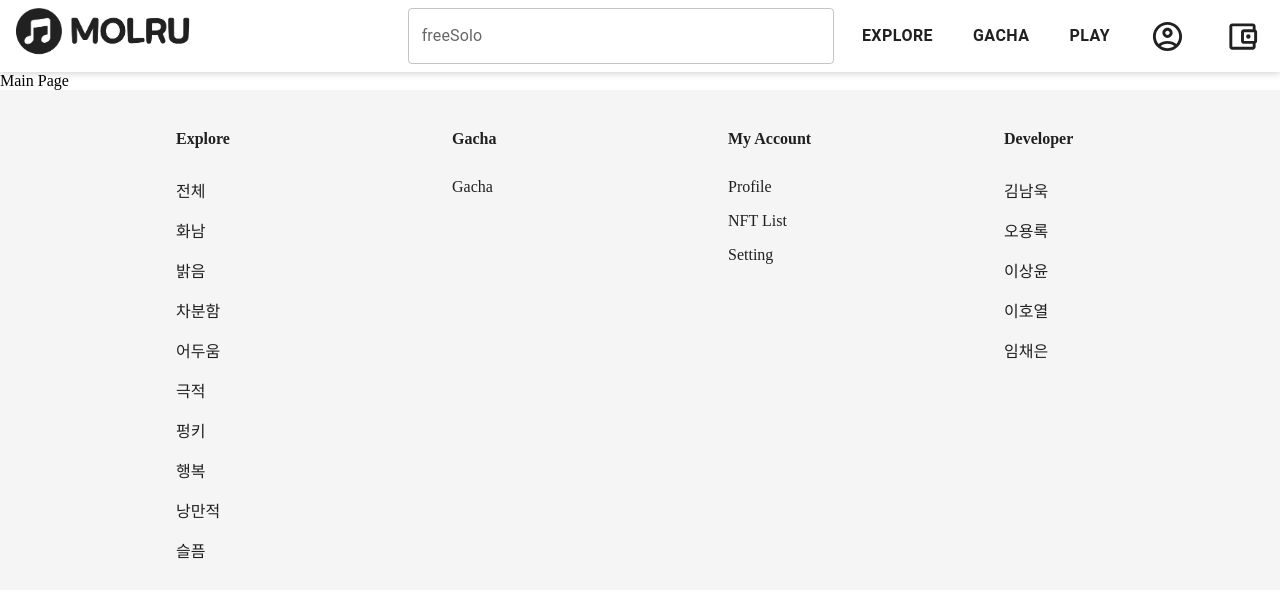
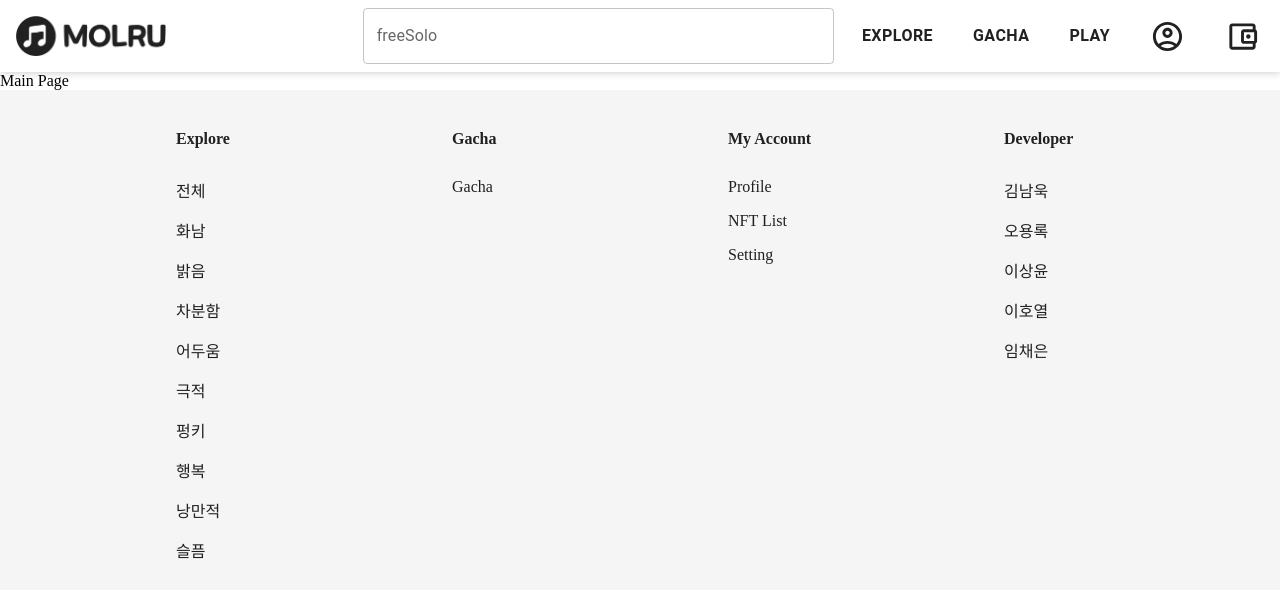
Before and after one commit to skadnr0621/MolRu, a React (Create React App) app in the folder frontend/: page /main in a window 1280 px wide. Shown: the top 598 px of the page. Built offline with nearby package versions, Linux system fonts and the light colour scheme.

Commit message:
Design: 로고 및 파비콘 변경

```diff
--- a/frontend/public/index.html
+++ b/frontend/public/index.html
@@ -24,7 +24,7 @@
       work correctly both with client-side routing and a non-root public URL.
       Learn how to configure a non-root public URL by running `npm run build`.
     -->
-    <title>React App</title>
+    <title>Molru</title>
   </head>
   <body>
     <noscript>You need to enable JavaScript to run this app.</noscript>
--- a/frontend/src/components/Logo.js
+++ b/frontend/src/components/Logo.js
@@ -1,5 +1,5 @@
 import Box from '@mui/material/Box'
-import logo from '../assets/logo.png'
+import logo from '../assets/logo.jpg'
 
 const Logo = ({ height }) => {
   return (
@@ -8,10 +8,8 @@ const Logo = ({ height }) => {
       src={logo}
       sx={{
         display: 'flex',
-        width: 'fit-content',
         height: height,
-        paddingRight: '189px',
-        paddingLeft: '16px',
+        padding: '16px 189px 16px 16px',
       }}
     />
   )
```
Also changed, not shown: frontend/src/assets/logo.jpg (added), 1 other file (tests, documents, lock files or other folders).
